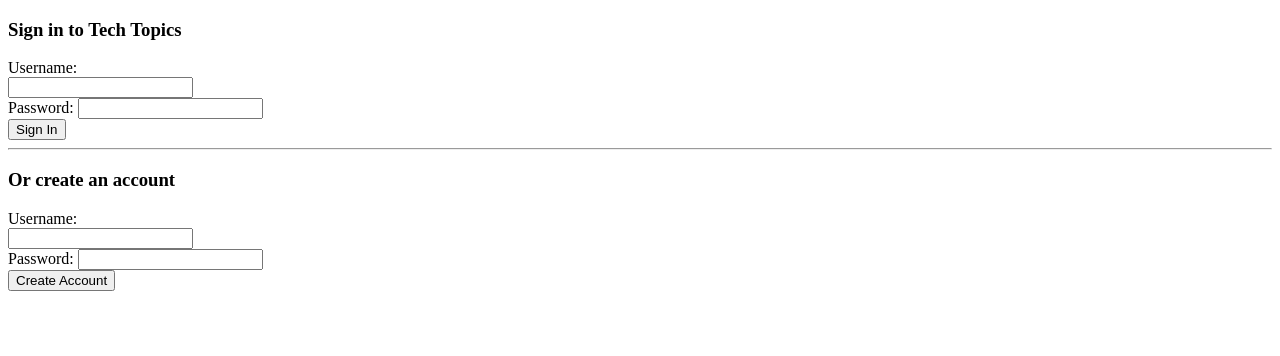
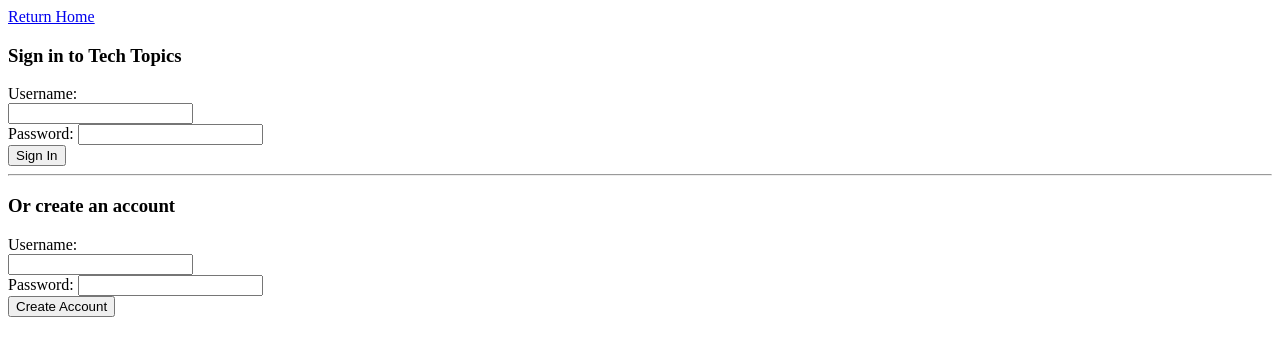
Before and after one commit to azroberts8/CTF-Problems, a PHP site: page /signin.php in a window 1280 px wide. Shown: the top 356 px of the page. Run offline with PHP 8.4, Linux system fonts and the light colour scheme.

Commit message:
SQL Injection: Added link to return home

```diff
--- a/sql-injection/static/signin.php
+++ b/sql-injection/static/signin.php
@@ -73,6 +73,7 @@
     <title>Tech Topics - Sign-In</title>
 </head>
 <body>
+    <a href="index.php">Return Home</a>
     <form action="signin.php" method="post">
         <h3>Sign in to Tech Topics</h3>
         <label for='username'>Username:</label><br>
--- a/sql-injection/static/topic.php
+++ b/sql-injection/static/topic.php
@@ -55,6 +55,7 @@
             echo "<a href='signin.php'>Sign In</a>";
         }
     ?>
+    <a href="index.php">Return Home</a>
     <h2><?php echo $title ?></h2>
     <?php
         $sql = "SELECT Users.Username AS username, Posts.Title AS title, Posts.Contents AS body, Posts.Posted AS posted FROM Posts RIGHT JOIN Users ON Posts.UserID = Users.UserID WHERE Posts.TopicID = " . preg_replace('/[^0-9]/', '', $_GET["topic"]) . " ORDER BY Posts.Posted;";
```
